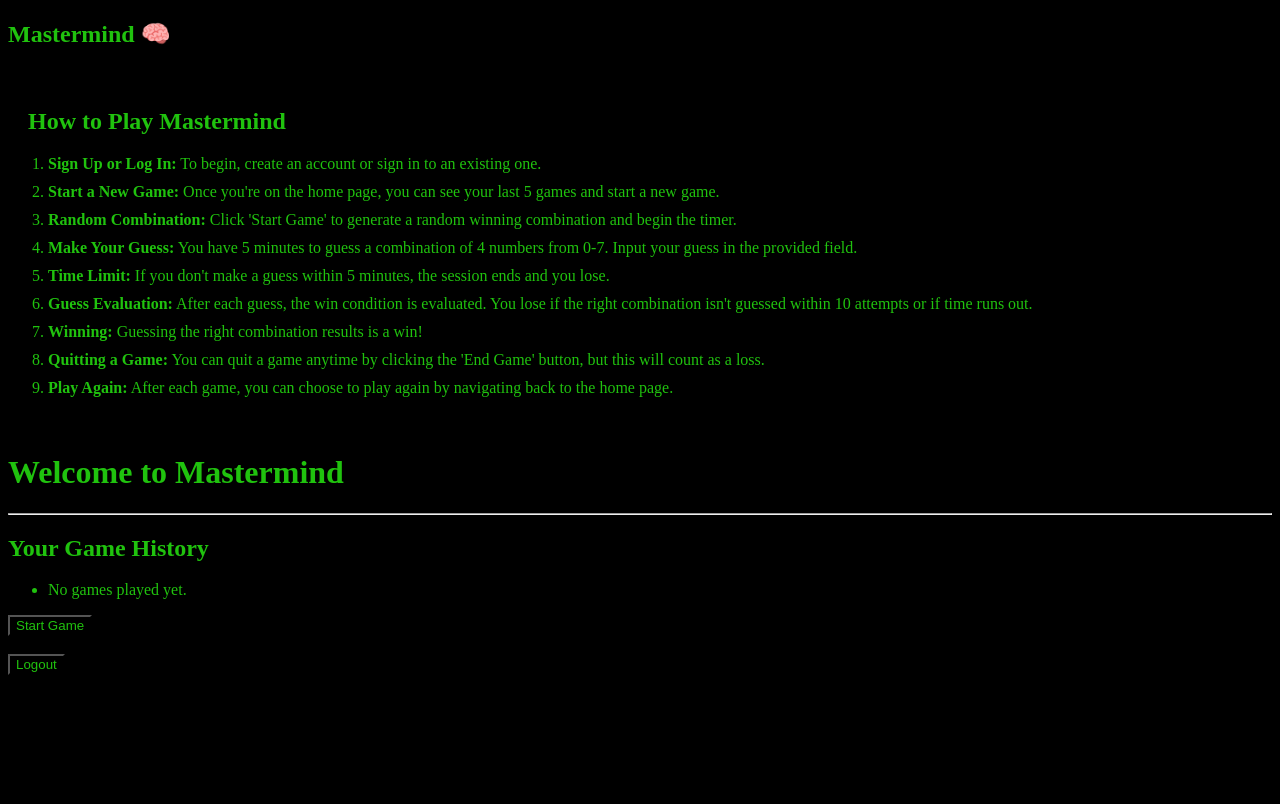
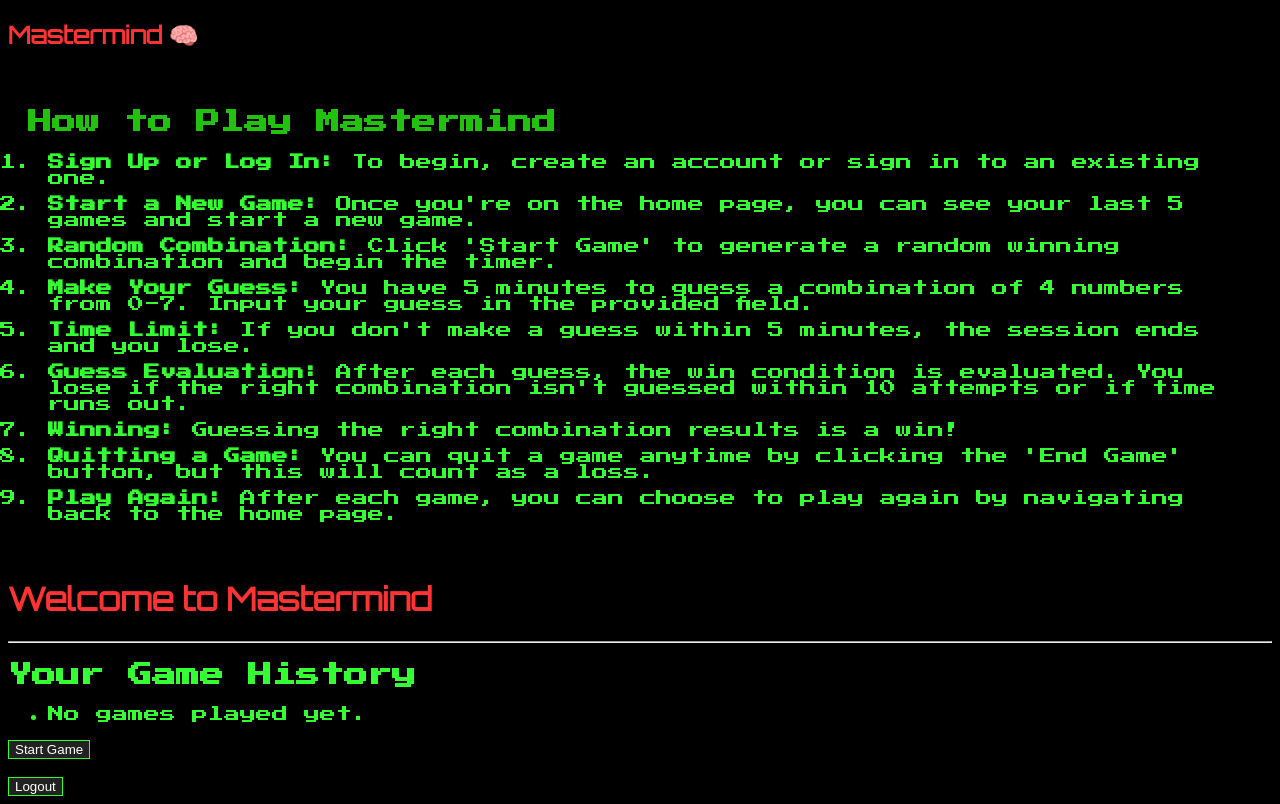
Before and after one commit to carlosm22700/mastermind_game, a Django app: page / in a window 1280 px wide. Before the commit the page ends 675 px from the top, so only its background shows below. Run offline with Django 4.2, Linux system fonts and the light colour scheme; the visitor is signed in with stand-in values (Sample User, id 1); data that the repository does not hold is empty.

Commit message:
complete mastermind game

```diff
--- a/main_app/templates/base.html
+++ b/main_app/templates/base.html
@@ -5,11 +5,30 @@
   <meta name="viewport" content="width=device-width, initial-scale=1.0">
   <meta http-equiv="X-UA-Compatible" content="ie=edge">
   <title>Mastermind</title>
+  <link rel="preconnect" href="https://fonts.googleapis.com">
+  <link rel="preconnect" href="https://fonts.gstatic.com" crossorigin>
+  <link href="https://fonts.googleapis.com/css2?family=Orbitron&display=swap" rel="stylesheet">
+  <link rel="preconnect" href="https://fonts.googleapis.com">
+  <link rel="preconnect" href="https://fonts.gstatic.com" crossorigin>
+  <link href="https://fonts.googleapis.com/css2?family=Orbitron&family=Press+Start+2P&display=swap" rel="stylesheet">
   <style>
     /* Add your custom styles here */
-    * {
-      background-color: black;
-      color: #20c20e;
+    body {
+    font-family: 'Press Start 2P', cursive; /* This is a 'retro gaming' font */
+    background-color: #000; /* Black background for that retro feel */
+    color: #33ff33; /* Classic green-on-black terminal color */
+    }
+
+    h1 {
+        font-family: 'Orbitron', sans-serif; /* A futuristic font for the title */
+        color: #ff3333; /* Red color for contrast */
+    }
+
+    /* Additional styles for inputs and buttons to match the retro theme */
+    input, button {
+        background-color: #222;
+        border: 1px solid #33ff33;
+        color: #fff;
     }
     .instructions {
       background-color: black;
```
